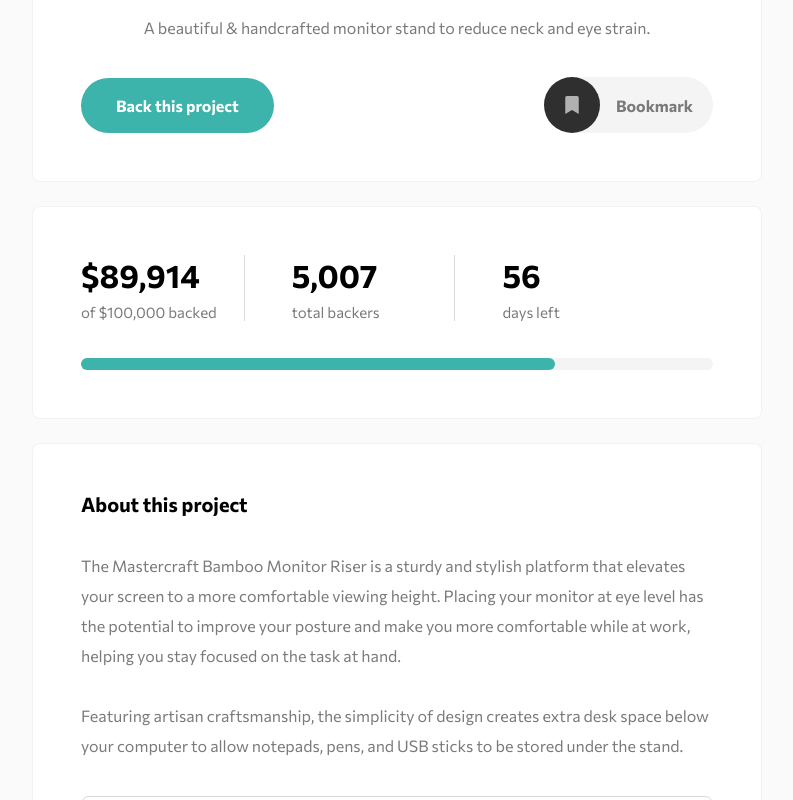
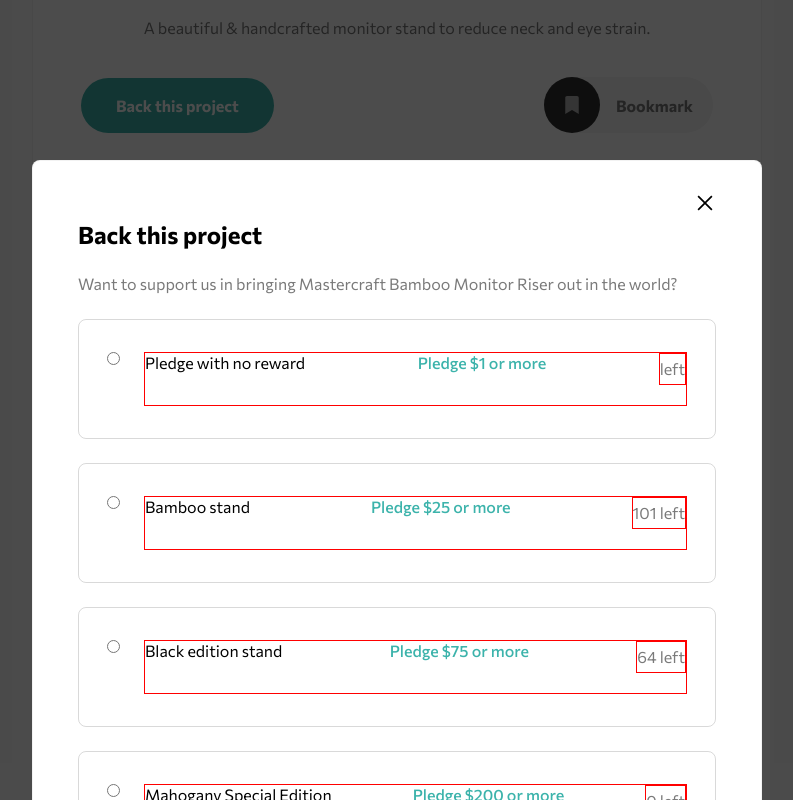
Before and after one commit to EdwinSch/react-crowdfunding-productpage, a React (Vite) app: page / in a window 1280 px wide. Shown: the top 800 px of the page, without its empty margins (243-1036 px from the left). Built offline with nearby package versions, Linux system fonts and the light colour scheme.

Commit message:
component: work on forms

```diff
--- a/src/components/Forms.jsx
+++ b/src/components/Forms.jsx
@@ -2,24 +2,23 @@
 
 const Forms = () => {
   return (
-    <section className="forms-container">
+    <form action="">
       {options.map((option) => {
         const { id, title, pledgeMin, description, stock } = option;
-
         return (
-          <form key={id}>
-            <input type="radio" name="radio" id="" />
-            <article>
-              <div className="row">
-                <h4>{title}</h4>
-                <p className="test">Pledge ${pledgeMin} or more</p>
+          <article key={id} className="option-wrapper">
+            <input type="radio" name="pledge-select" id="select" />
+            <div className="info">
+              <div className="info-header">
+                <label htmlFor="select">{title}</label>
+                <p className="pledge">Pledge ${pledgeMin} or more</p>
+                <p className="stock">{stock} left</p>
               </div>
-              <p>{description}</p>
-            </article>
-          </form>
+            </div>
+          </article>
         );
       })}
-    </section>
+    </form>
   );
 };
 
--- a/src/components/Options.jsx
+++ b/src/components/Options.jsx
@@ -21,7 +21,7 @@
         to be stored under the stand.
       </p>
       <div className="options-list-wrapper">
-        {options.map((option) => {
+        {options.slice(1).map((option) => {
           const { id, title, pledgeMin, description, stock } = option;
 
           // Check for empty stock
--- a/src/components/_Forms.scss
+++ b/src/components/_Forms.scss
@@ -1,23 +1,50 @@
-.forms-container {
+form {
   display: flex;
   flex-direction: column;
-  align-items: flex-start;
-  justify-content: flex-start;
   gap: 24px;
+  width: 100%;
 
-  form {
-    display: flex;
+  .option-wrapper {
     border-radius: 8px;
     border: 1px solid rgba(0, 0, 0, 0.15);
+    width: 100%;
     padding: 32px 28px;
+    display: flex;
+    align-items: flex-start;
+    gap: 24px;
 
-    .row {
-      display: flex;
-      align-items: center;
-    }
+    .info {
+      width: 100%;
 
-    .test {
-      border: $inspect;
+      .info-header {
+        display: flex;
+        justify-content: space-between;
+        align-items: flex-start;
+        width: 100%;
+        height: 100%;
+        border: $inspect;
+
+        h5 {
+          color: #000;
+          font-family: Commissioner;
+          font-size: 16px;
+          font-style: normal;
+          font-weight: 700;
+          line-height: normal;
+          border: $inspect;
+        }
+        .pledge {
+          margin-top: 0;
+          color: #3cb3ab;
+          font-size: 16px;
+          font-weight: 500;
+          line-height: normal;
+        }
+        .stock {
+          margin-top: 0;
+          border: $inspect;
+        }
+      }
     }
   }
 }
--- a/src/context.jsx
+++ b/src/context.jsx
@@ -4,7 +4,7 @@
 
 export const AppProvider = ({ children }) => {
   const [isMobileNavOpen, setIsMobileNavOpen] = useState(false);
-  const [isModalOpen, setIsModalOpen] = useState(false);
+  const [isModalOpen, setIsModalOpen] = useState(true);
 
   const openModal = () => {
     setIsModalOpen(true);
--- a/src/data.jsx
+++ b/src/data.jsx
@@ -37,22 +37,30 @@
 export const options = [
   {
     id: 1,
-    title: "bamboo stand",
+    title: "Pledge with no reward",
+    pledgeMin: 1,
+    description:
+      "Choose to support us without a reward if you simply believe in our project. As a backer, you will be signed up to receive product updates via email.",
+    stock: false,
+  },
+  {
+    id: 2,
+    title: "Bamboo stand",
     pledgeMin: 25,
     description:
       "You get an ergonomic stand made of natural bamboo. You've helped us launch our promotional campaign, and you’ll be added to a special Backer member list.",
     stock: 101,
   },
   {
-    id: 2,
-    title: "black edition stand",
+    id: 3,
+    title: "Black edition stand",
     pledgeMin: 75,
     description:
       "You get a Black Special Edition computer stand and a personal thank you. You’ll be added to our Backer member list. Shipping is included.",
     stock: 64,
   },
   {
-    id: 3,
+    id: 4,
     title: "Mahogany Special Edition",
     pledgeMin: 200,
     description:
```
